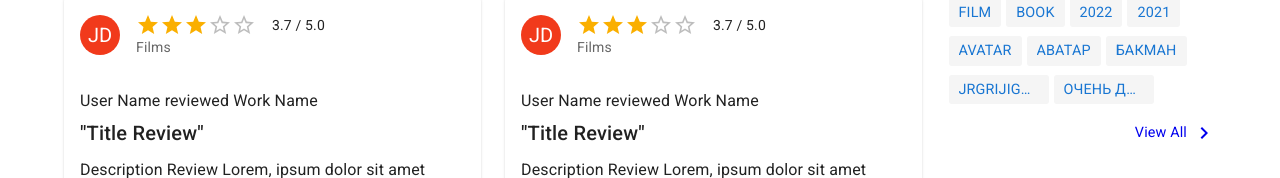
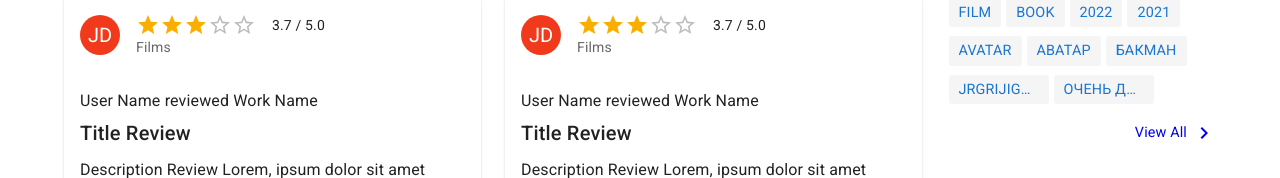
Before and after one commit to horoshopodumaj/recommendations, a React (Create React App) app in the folder client/: page / in a window 1280 px wide. Shown: the part 774-952 px from the top of the page. Built offline with nearby package versions, Linux system fonts and the light colour scheme.

Commit message:
cropping the review title in the card if the length is too long

```diff
--- a/client/src/components/card/Card.js
+++ b/client/src/components/card/Card.js
@@ -58,8 +58,8 @@ export default function CardReview() {
                 <Typography mb="5px">
                     User Name <FormattedMessage id="reviewed" /> Work Name
                 </Typography>
-                <Typography mb="10px" sx={{ fontWeight: 500, fontSize: "1.25rem" }}>
-                    "Title Review"
+                <Typography noWrap mb="10px" sx={{ fontWeight: 500, fontSize: "1.25rem" }}>
+                    Title Review
                 </Typography>
                 <Typography mb="15px">
                     Description Review Lorem, ipsum dolor sit amet consectetur adipisicing elit....
```
